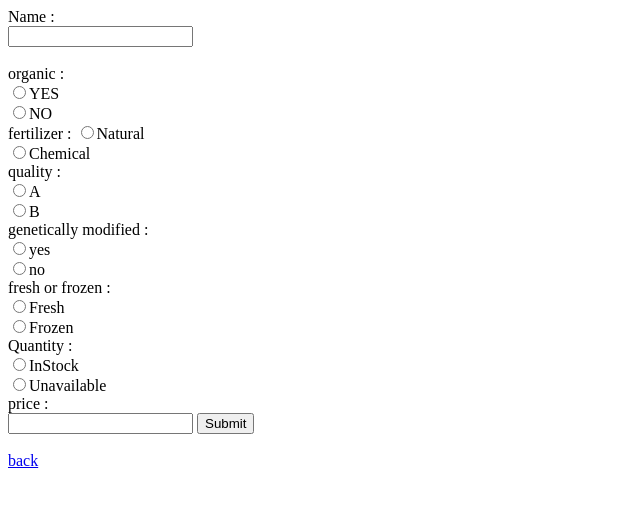
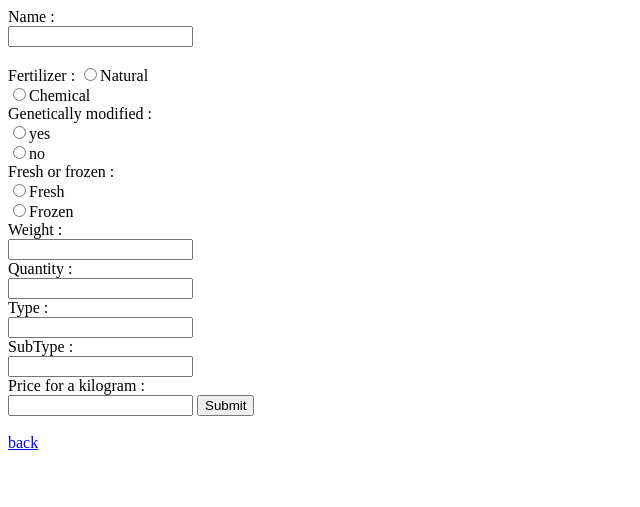
Before and after one commit to shmuel19-meet/LocalEat, a Flask app: template templates/add_product.html in a window 1280 px wide. Shown: the top 507 px of the page, without its empty margins (0-640 px from the left). Run offline with Flask 2, Linux system fonts and the light colour scheme; the template is opened without the code that fills it, so the values that code supplies are empty; parts of the project's set-up code (start-up, migrations or seed data) failed here and were passed over.

Commit message:
Fixed product class

```diff
--- a/model.py
+++ b/model.py
@@ -55,8 +55,9 @@ class Product(Base):
 	id = Column(Integer, primary_key = True)
 	name = Column(String)
 	quantity = Column(Integer)
+	weight = Column(Double		)
 	price = Column(Integer)
 	fresh = Column(Boolean)
 	fertilizer = Column(Boolean)
-
+	modified = Column(Boolean)
 	farm_id = Column(Integer)
--- a/templates/add_product.html
+++ b/templates/add_product.html
@@ -7,35 +7,34 @@
 <div>
 
 Name :<br>
-<input type="text" name="name" required><br><br>
+<input type="text" name="Name" required><br><br>
 
-organic :<br>
-<input type="radio" name="organic" value="yes">YES<br>
-<input type="radio" name="organic" value="no">NO<br>
+Fertilizer :
+<input type="radio" name="Natural" value="natural">Natural<br>
+<input type="radio" name="Chemical" value="chemical">Chemical<br>
 
-fertilizer :
-<input type="radio" name="fertilizer" value="natural">Natural<br>
-<input type="radio" name="fertilizer" value="chemical">Chemical<br>
+Genetically modified :<br>
+<input type="radio" name="Genetically_modified" value="yes">yes<br>
+<input type="radio" name="Not genetically_modified" value="no">no<br>
 
-quality :<br>
-<input type="radio" name="quality" value="a">A<br>
-<input type="radio" name="quality" value="b">B<br>
+Fresh or frozen :<br>
+<input type="radio" name="Fresh" value="fresh">Fresh<br>
+<input type="radio" name="Frozen" value="frozen">Frozen<br>
 
-genetically modified :<br>
-<input type="radio" name="genetically modified" value="yes">yes<br>
-<input type="radio" name="genetically modified" value="no">no<br>
-
-
-fresh or frozen :<br>
-<input type="radio" name="ff" value="fresh">Fresh<br>
-<input type="radio" name="ff" value="frozen">Frozen<br>
+Weight :<br>
+<input type="number" name="Weight"><br>
 
 Quantity :<br>
-<input type="radio" name="quantity" value="InStock">InStock<br>
-<input type="radio" name="quantity" value="none">Unavailable<br>
+<input type="number" name="Quantity"><br>
 
-price :<br>
-<input type="number" name="price">
+Type :<br>
+<input type="text" name="Type" value=""><br>
+
+SubType :<br>
+<input type="text" name="SubType" value=""><br>
+
+Price for a kilogram :<br>
+<input type="number" name="Price">
 
 <input type="submit" name="Add"> <br><br>
 </div>
```
